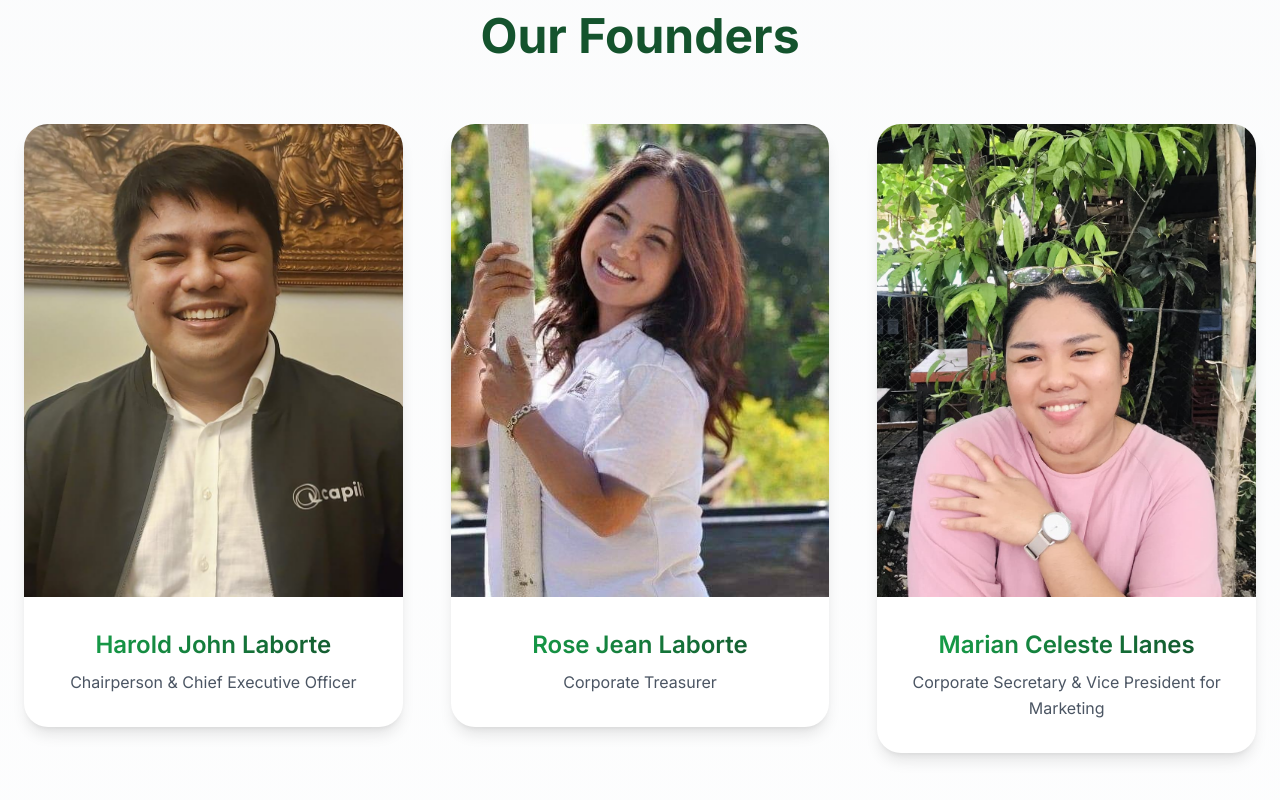
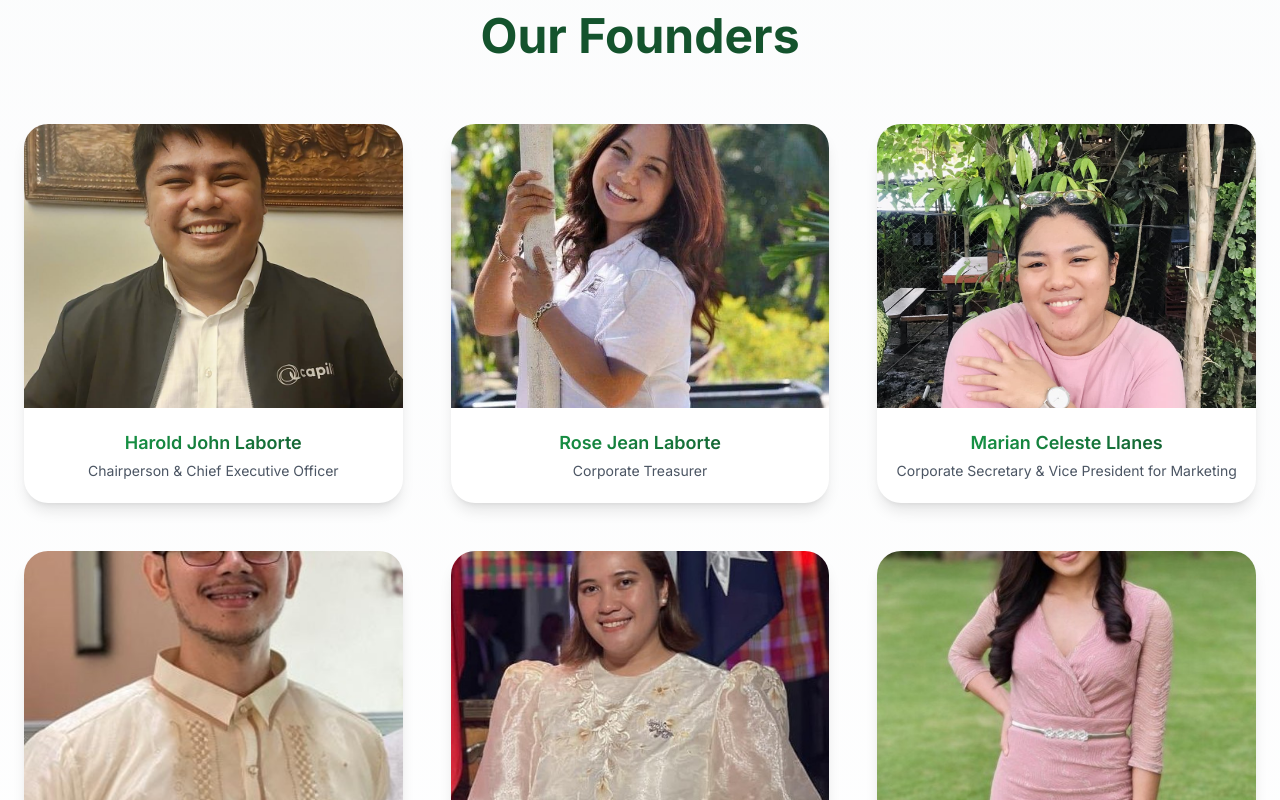
Before and after one commit to KyleGab2021/captraproj, a React (Create React App) app: page /about in a window 1280 px wide. Shown: the part 1060-1860 px from the top of the page. Built offline with nearby package versions, Linux system fonts and the light colour scheme.

Commit message:
Update About.js

```diff
--- a/src/pages/About.js
+++ b/src/pages/About.js
@@ -140,12 +140,12 @@ function About() {
           {teamMembers.map((member, index) => (
             <div
               key={index}
-              className="fade-up group cursor-pointer"
+              className="fade-up group cursor-pointer aspect-square" // Added aspect-square
               style={{ transitionDelay: `${index * 100}ms` }}
               onClick={() => handleMemberClick(member)}
             >
-              <div className="bg-white rounded-3xl overflow-hidden shadow-lg hover:shadow-2xl transition-all duration-500 hover:-translate-y-2">
-                <div className="relative aspect-[4/5] overflow-hidden">
+              <div className="bg-white rounded-3xl overflow-hidden shadow-lg hover:shadow-2xl transition-all duration-500 hover:-translate-y-2 h-full">
+                <div className="relative h-3/4 overflow-hidden">
                   <img
                     src={member.image}
                     alt={member.name}
@@ -154,11 +154,11 @@ function About() {
                   />
                   <div className="absolute inset-0 bg-gradient-to-t from-black/70 via-black/20 to-transparent opacity-0 group-hover:opacity-100 transition-opacity duration-500"></div>
                 </div>
-                <div className="p-6 md:p-8">
-                  <h3 className="text-xl md:text-2xl font-semibold bg-gradient-to-r from-green-600 to-green-900 bg-clip-text text-transparent">
+                <div className="h-1/4 p-4 flex flex-col justify-center">
+                  <h3 className="text-lg font-semibold bg-gradient-to-r from-green-600 to-green-900 bg-clip-text text-transparent truncate">
                     {member.name}
                   </h3>
-                  <p className="mt-2 text-gray-600">
+                  <p className="mt-1 text-gray-600 text-sm truncate">
                     {member.position}
                   </p>
                 </div>
```
